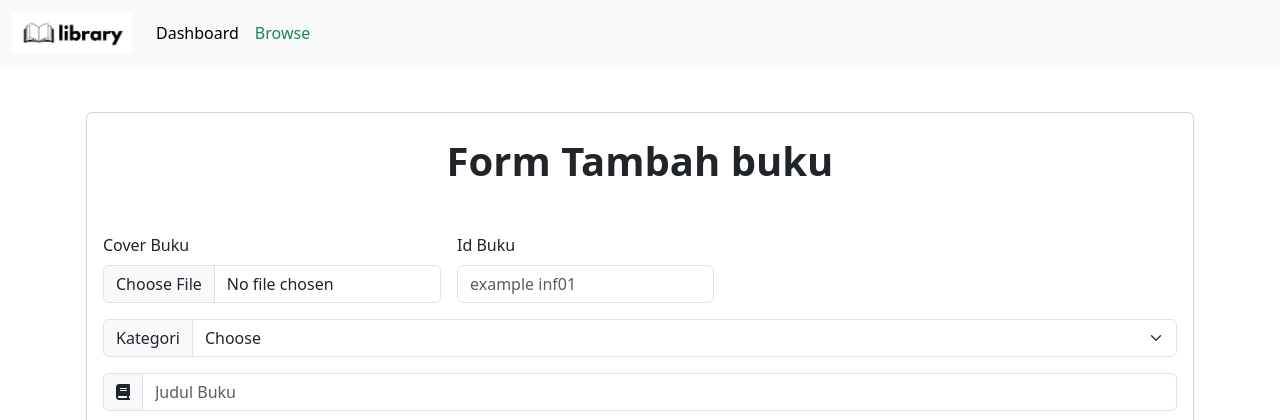
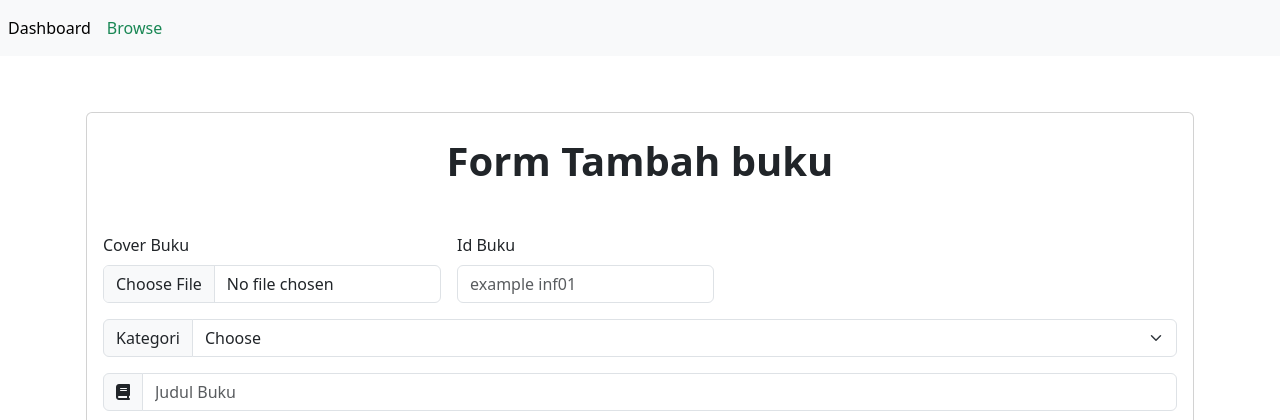
Before and after one commit to Syahria/PPW-MINPRO-3, a PHP site: page /tambahBuku.php in a window 1280 px wide. Shown: the top 420 px of the page. Run offline with PHP 8.4, Linux system fonts and the light colour scheme; data comes from the database, SQL or seed files in the repository; some libraries are stand-ins or nearby versions.

Commit message:
Update tambahBuku.php

```diff
--- a/DashboardAdmin/buku/tambahBuku.php
+++ b/DashboardAdmin/buku/tambahBuku.php
@@ -35,11 +35,6 @@ if(isset($_POST["tambah"]) ) {
   </style>
   <body>
 <nav class="navbar fixed-top navbar-expand-lg bg-body-tertiary">
-  <div class="container-fluid">
-    <a class="navbar-brand" href="#">
-      <img src="../Librarylogo.png" alt="logo" width="120px">
-        </a>
-    </a>
     <button class="navbar-toggler" type="button" data-bs-toggle="collapse" data-bs-target="#navbarNav" aria-controls="navbarNav" aria-expanded="false" aria-label="Toggle navigation">
       <span class="navbar-toggler-icon"></span>
     </button>
```
